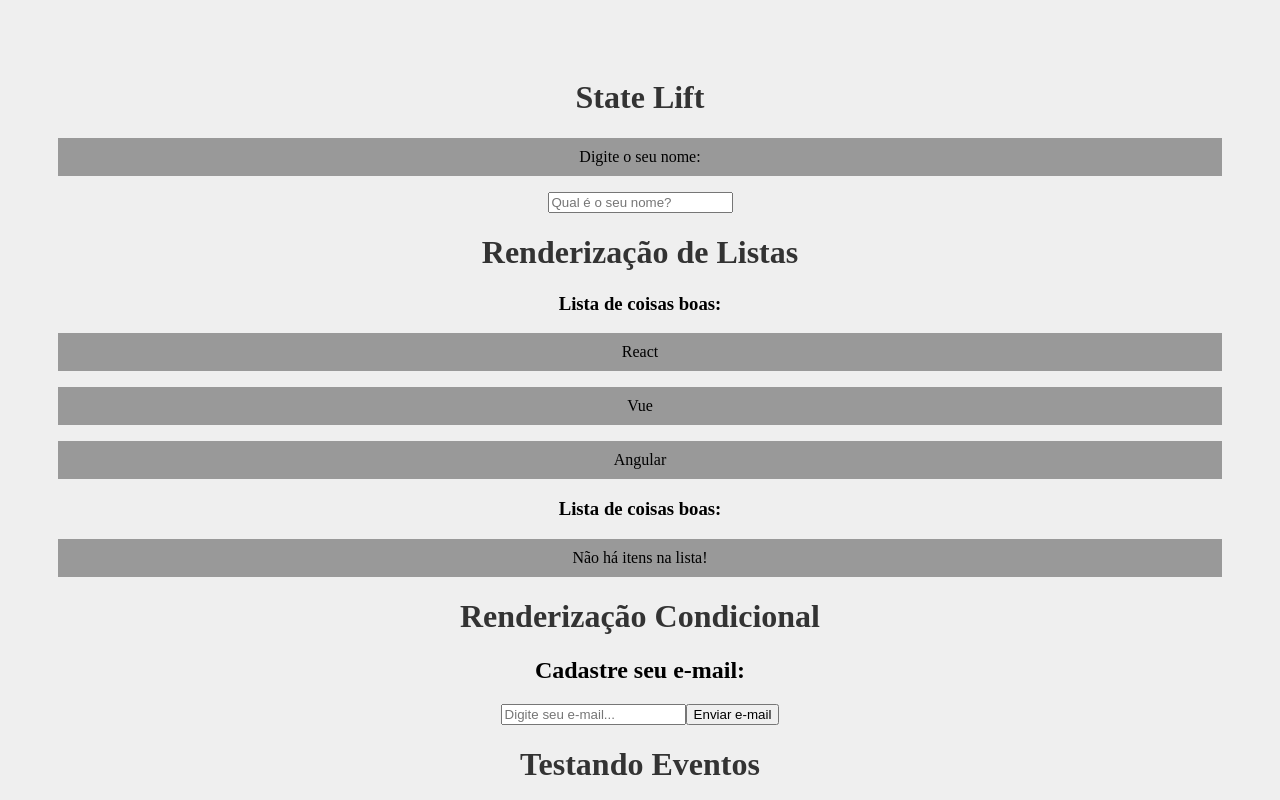
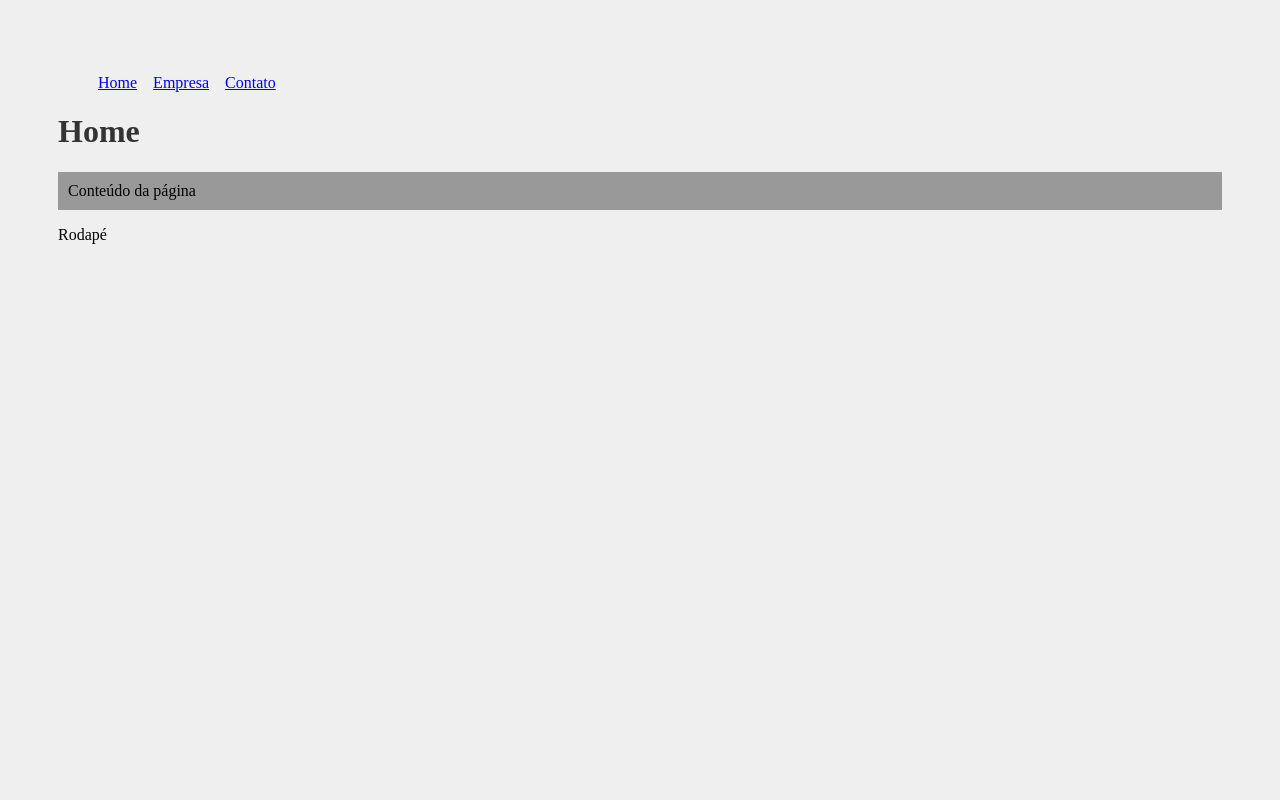
Before and after one commit to vanderleiacn/meu-projeto-react, a React (Create React App) app: page / in a window 1280 px wide. Shown: the top 800 px of the page. Built offline with nearby package versions, Linux system fonts and the light colour scheme.

Commit message:
utilizando react-router.primerio commit

```diff
--- a/package.json
+++ b/package.json
@@ -9,6 +9,7 @@
     "prop-types": "^15.8.1",
     "react": "^18.2.0",
     "react-dom": "^18.2.0",
+    "react-router-dom": "^5.3.4",
     "react-scripts": "5.0.1",
     "web-vitals": "^2.1.4"
   },
--- a/src/App.js
+++ b/src/App.js
@@ -1,41 +1,29 @@
 
-import './App.css';
-import Condicional from './components/Condicional';
-import Evento from './components/Evento';
-import Form from './components/Form';
-import OutraLista from './components/OutraLista';
-//import HelloWorld from './components/HelloWorld';
-//import SayMyName from './components/SayMyName';
-import {useState} from 'react'
-import SeuNome from './components/SeuNome';
-import Saudacao from './components/Saudacao';
+import {BrowserRouter as Router, Switch, Route, Link} from 'react-router-dom'
+import Home from './pages/Home';
+import Empresa from './pages/Empresa';
+import Contato from './pages/Contato';
+import Navbar from './components/layout/Navbar';
+import Footer from './components/layout/Footer';
 
 
 function App() {
-    const [nome, setNome] = useState()
-
-    const meusItens = ['React','Vue','Angular'] //lista criada no proprio componente , mas pode vir de um servidor externo ou do servidor do BD
-
-
   return (
-
-    <div className="App"> {/*a tag div é usada para encapsular tudo*/}
-      <h1>State Lift</h1>
-      <SeuNome setNome={setNome}/>
-      {nome} {/* faz aparecer o nome digitado embaixo do input, pq? */}
-      <Saudacao nome={nome}/>
-      <h1>Renderização de Listas</h1>
-      <OutraLista itens={meusItens}/>
-      <OutraLista itens={[]}/> {/*retorna lista vazia*/}
-      <h1>Renderização Condicional</h1>
-      <Condicional/>
-      <h1>Testando Eventos</h1> {/* declarado aqui, porem esta vindo do arquivo index.css*/}
-      <Evento numero="1"/>{/*posso ter evento modificado por um valor de propriedade*/}
-      <Form/>
-      {/*<SayMyName/>*/}
-      {/*<HelloWorld/>*/}
-    </div>
+    <Router> {/*(o Router envolve toda a aplicação).esse componente vai adaptar a aplicaçao para o Router(posso definir as views e componentes padrao(que se repetem de view para view))*/}
+        <Navbar/>{/*componente ta sendo importado de Navbar */}
+        <Switch>{/*(diz onde e qual area altera as views)o Switch declara as rotas*/}
+          <Route exact path='/'> {/*(exact vai garantir que a home só vai acessar quando o usario acessar só a / do site a /+ alguma coisa)aqui é a rota que vai dizer q a  url / vai ser representada pelo componente ex:Home*/}
+            <Home/>
+          </Route>
+          <Route path='/empresa'>
+            <Empresa/>
+          </Route>
+          <Route path='/contato'>
+            <Contato/>
+          </Route>
+        </Switch>
+        <Footer/>{/*tudo que ta fora de switch nao vai ser substituido, vai ser reaproveitado pagina a pagina */}
+    </Router>
   );
 }
-
 export default App;
--- /dev/null
+++ b/src/components/layout/Footer.js
@@ -0,0 +1,4 @@
+function Footer(){
+   return<footer>Rodapé</footer>
+}
+export default Footer
--- /dev/null
+++ b/src/components/layout/Navbar.js
@@ -0,0 +1,21 @@
+import { Link } from 'react-router-dom'
+import styles from './Navbar.module.css'
+
+
+//esse componente Navbar tem o link que é onde a gente redireciona para as paginas que tem no projeto.
+function Navbar(){//sendo exportado em App.js
+    return(
+        <ul className={styles.list}>{/* referencia as classes que sao usadas do css */}
+          <li className={styles.item}>{/*Link to faz o roteamento por baixo dos panos(da cara de SPA)*/}
+            <Link to="/">Home</Link>{/*Os Links faz os redirects*/}
+          </li>
+          <li className={styles.item}>
+            <Link to="/empresa">Empresa</Link>
+          </li>
+          <li className={styles.item}>
+            <Link to="/contato">Contato</Link>
+          </li>
+        </ul>
+    )
+}
+export default Navbar
--- /dev/null
+++ b/src/components/layout/Navbar.module.css
@@ -0,0 +1,7 @@
+.list{
+    display: flex;
+    list-style: none;
+}
+.item{
+    margin-right:1em ;
+}
--- /dev/null
+++ b/src/pages/Contato.js
@@ -0,0 +1,10 @@
+function Contato(){
+    return(
+        <div>
+            <h1>Contato</h1>
+            <p>Conteúdo da página</p>
+        </div>
+    )
+
+    }
+    export default Contato
--- /dev/null
+++ b/src/pages/Empresa.js
@@ -0,0 +1,11 @@
+
+function Empresa(){
+    return(
+        <div>
+            <h1>Empresa</h1>
+            <p>Conteúdo da página</p>
+        </div>
+    )
+
+    }
+    export default Empresa
--- /dev/null
+++ b/src/pages/Home.js
@@ -0,0 +1,11 @@
+
+function Home(){
+return(
+    <div>
+        <h1>Home</h1>
+        <p>Conteúdo da página</p>
+    </div>
+)
+
+}
+export default Home
```
Also changed, not shown: 1 other file (tests, documents, lock files or other folders).
